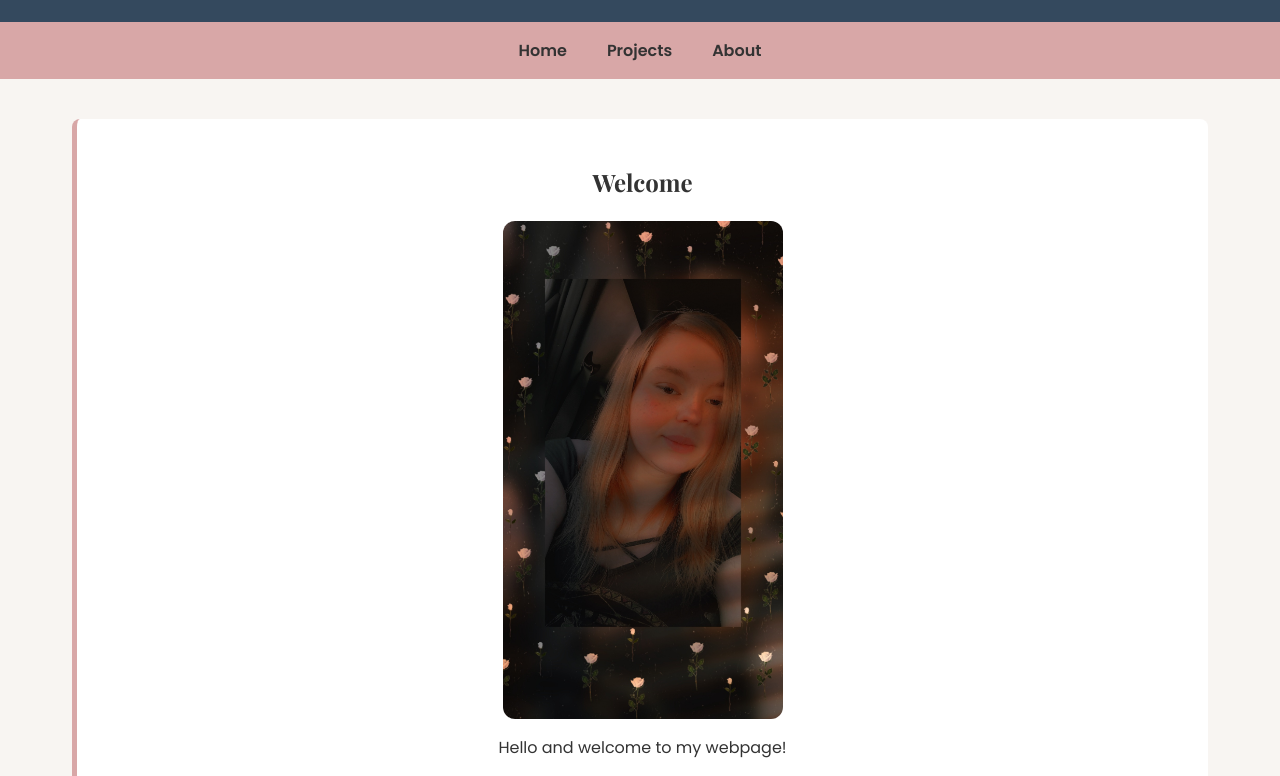
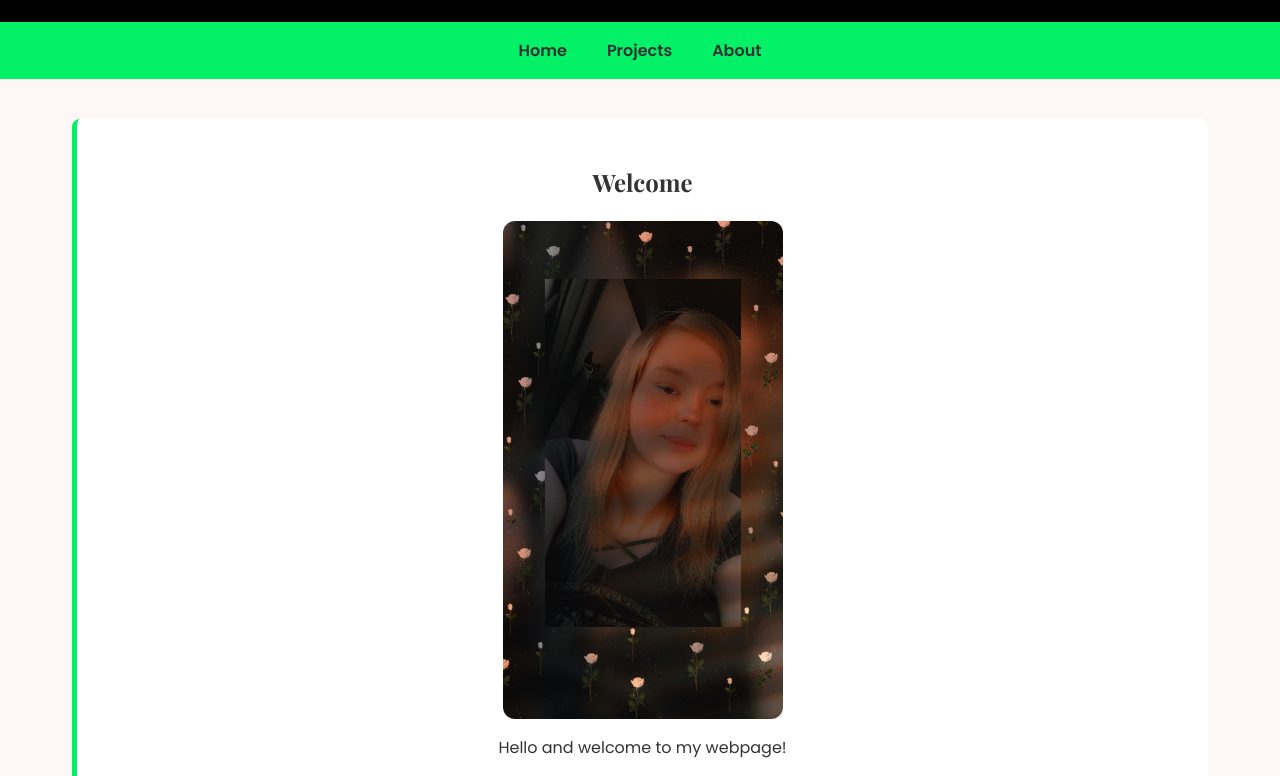
Before and after one commit to rose-boggs1023/Web-dev-project-2, a plain HTML site: page START_site/index.html in a window 1280 px wide. Shown: the part 100-876 px from the top of the page. Drawn offline with nearby package versions, Linux system fonts and the light colour scheme.

Commit message:
Refactor CSS with updated color palette and styles

```diff
--- a/START_site/style.css
+++ b/START_site/style.css
@@ -2,9 +2,9 @@
 
 /* Color palette and spacing */
 :root {
-  --primary-color: #34495e;
-  --secondary-color: #d8a7a7;
-  --background-color: #f8f5f2;
+  --primary-color: #000000;
+  --secondary-color: #03f166;
+  --background-color: #fdf7f7;
   --text-color: #333333;
   --white: #ffffff;
 
```
